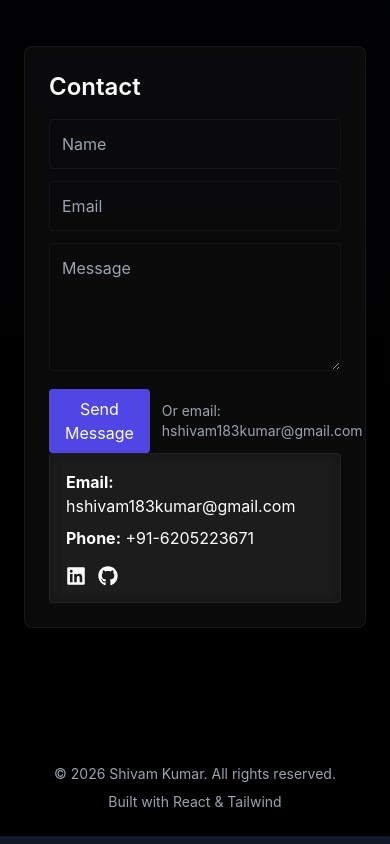
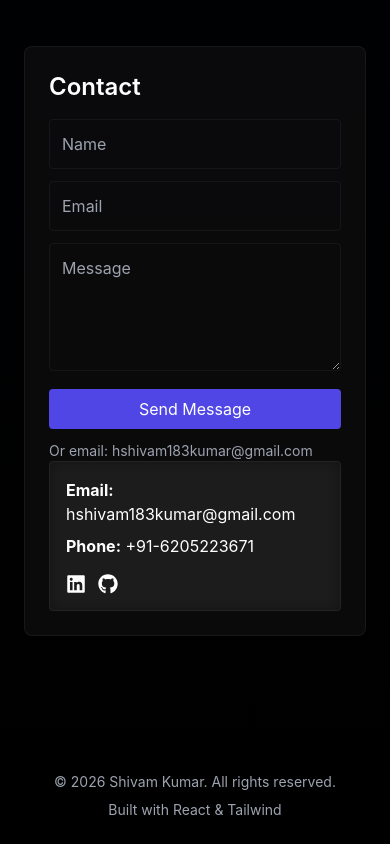
Before and after one commit to shivamkumar183/shivam_portfolio, a React (Vite) app: page / in a window 390 px wide. Shown: the part 9021-9865 px from the top of the page. Built offline with nearby package versions, Linux system fonts and the light colour scheme; the HTML template or start-up script is replaced by a standard one.

Commit message:
fix spacing

```diff
--- a/src/components/Contact.jsx
+++ b/src/components/Contact.jsx
@@ -27,9 +27,9 @@ export default function Contact(){
           <input name="name" placeholder="Name" aria-label="Name" className="w-full p-3 rounded bg-transparent border border-white/5" required />
           <input name="email" placeholder="Email" aria-label="Email" type="email" className="w-full p-3 rounded bg-transparent border border-white/5 mt-3" required />
           <textarea name="message" placeholder="Message" aria-label="Message" className="w-full p-3 rounded bg-transparent border border-white/5 mt-3 h-32" required />
-          <div className="flex items-center gap-3 mt-3">
+          <div className="flex flex-col sm:flex-row sm:items-center gap-3 mt-3">
             <button type="submit" className="px-4 py-2 bg-indigo-600 rounded">Send Message</button>
-            <a href="mailto:hshivam183kumar@gmail.com" className="text-sm text-gray-400">Or email: hshivam183kumar@gmail.com</a>
+            <a href="mailto:hshivam183kumar@gmail.com" className="text-sm text-gray-400 break-words">Or email: hshivam183kumar@gmail.com</a>
           </div>
         </form>
         <div className="w-full md:w-1/3">
--- a/src/components/Hero.jsx
+++ b/src/components/Hero.jsx
@@ -23,7 +23,7 @@ export default function Hero(){
             <motion.p initial={{opacity:0}} animate={{opacity:1}} transition={{delay:0.12}} className="mt-10 max-w-xl text-gray-300">Building intelligent systems that solve real-world problems.</motion.p>
 
             <motion.div initial={{opacity:0}} animate={{opacity:1}} transition={{delay:0.18}} className="mt-8 flex flex-wrap gap-4">
-              <a href="#" className="inline-flex items-center gap-3 px-6 py-3 rounded-full bg-gradient-to-r from-purple-600 to-indigo-500 shadow-lg hover:scale-105 transform transition">View Work <FaRocket className="ml-1"/></a>
+              <a href="#projects" className="inline-flex items-center gap-3 px-6 py-3 rounded-full bg-gradient-to-r from-purple-600 to-indigo-500 shadow-lg hover:scale-105 transform transition">View Work <FaRocket className="ml-1"/></a>
               <a href="#contact" className="inline-flex items-center gap-3 px-6 py-3 rounded-full border border-white/10 hover:bg-white/5 transition">Contact Me</a>
             </motion.div>
 
```
